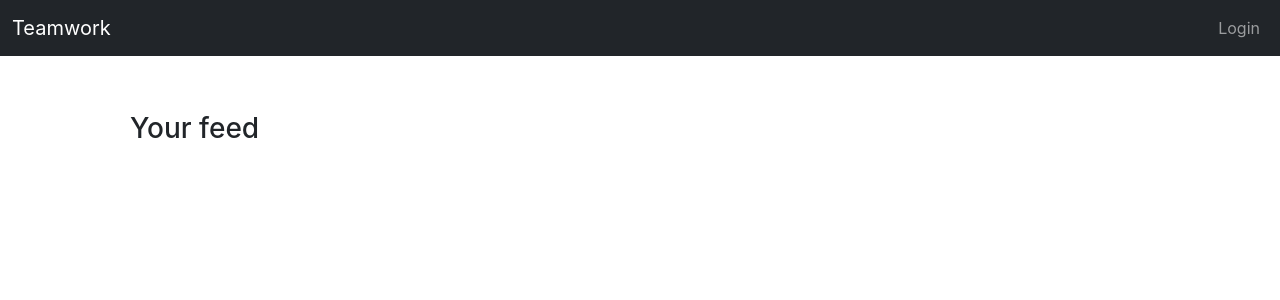
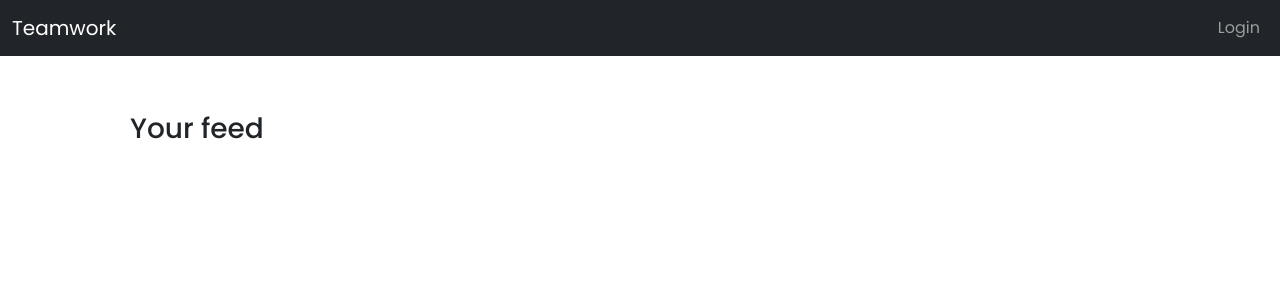
Before and after one commit to tehzzohwan/Teamwork, a React (Create React App) app: page / in a window 1280 px wide. Shown: the top 300 px of the page. Built offline with nearby package versions, Linux system fonts and the light colour scheme.

Commit message:
changed the font

```diff
--- a/src/App.css
+++ b/src/App.css
@@ -1,3 +1,10 @@
+@import url('https://fonts.googleapis.com/css2?family=Poppins:wght@200;400;500&display=swap');
+
+* {
+	box-sizing: border-box;
+    font-family: 'Poppins', sans-serif;
+}
+
 .card {
     background-color: #f7f7f7;
     padding: 20px 25px 30px;
```
